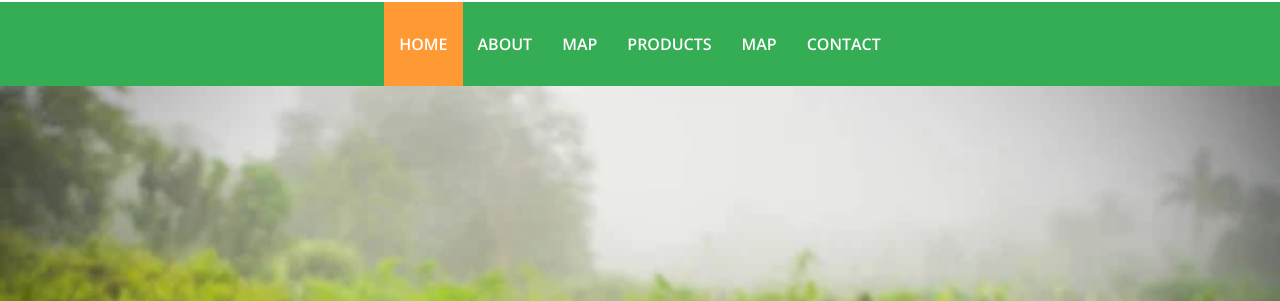
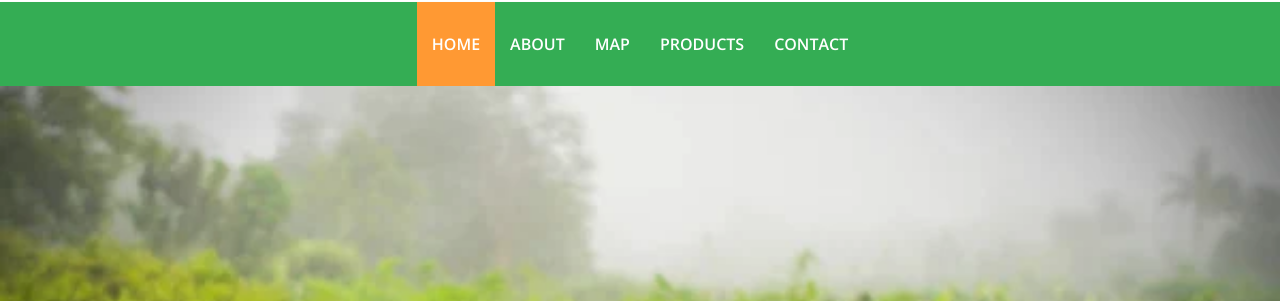
Before and after one commit to VAnissankar/kamadhenu, a plain HTML site: page index.html in a window 1280 px wide. Shown: the part 107-408 px from the top of the page. Drawn offline with nearby package versions, Linux system fonts and the light colour scheme.

Commit message:
index.html

```diff
--- a/index.html
+++ b/index.html
@@ -72,7 +72,7 @@
                 <a href="about.html" class="nav-item nav-link">About</a>
                 <a href="map.html" class="nav-item nav-link">Map</a>
                 <a href="product.html" class="nav-item nav-link">Products</a>
-                <a href="map.html" class="nav-item nav-link">Map</a>
+
 
                 <a href="contact.html" class="nav-item nav-link">Contact</a>
             </div>
```
